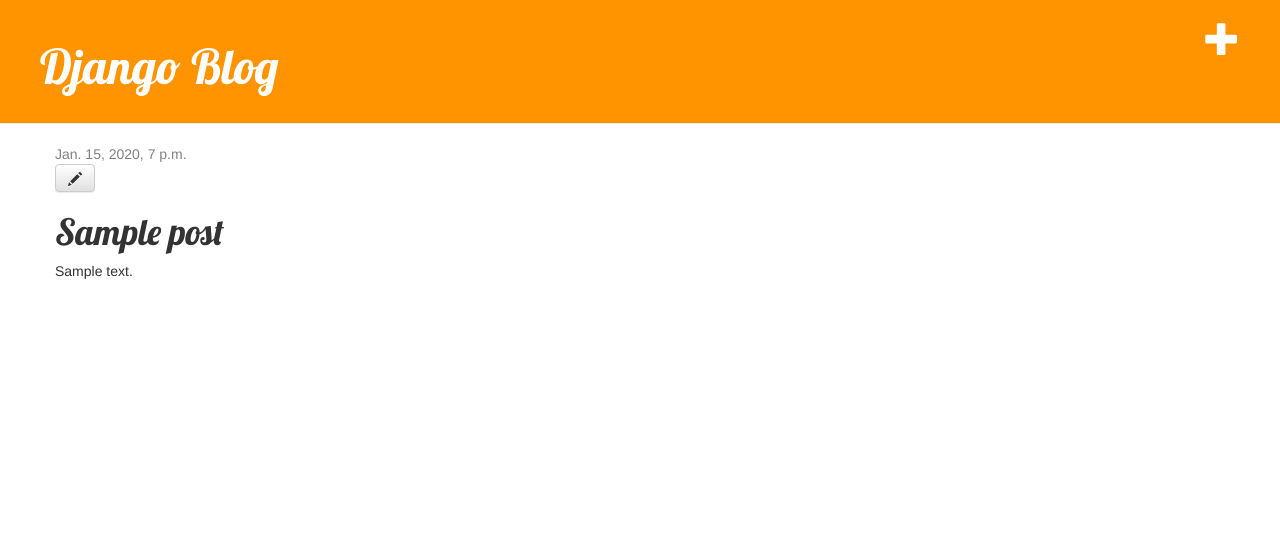
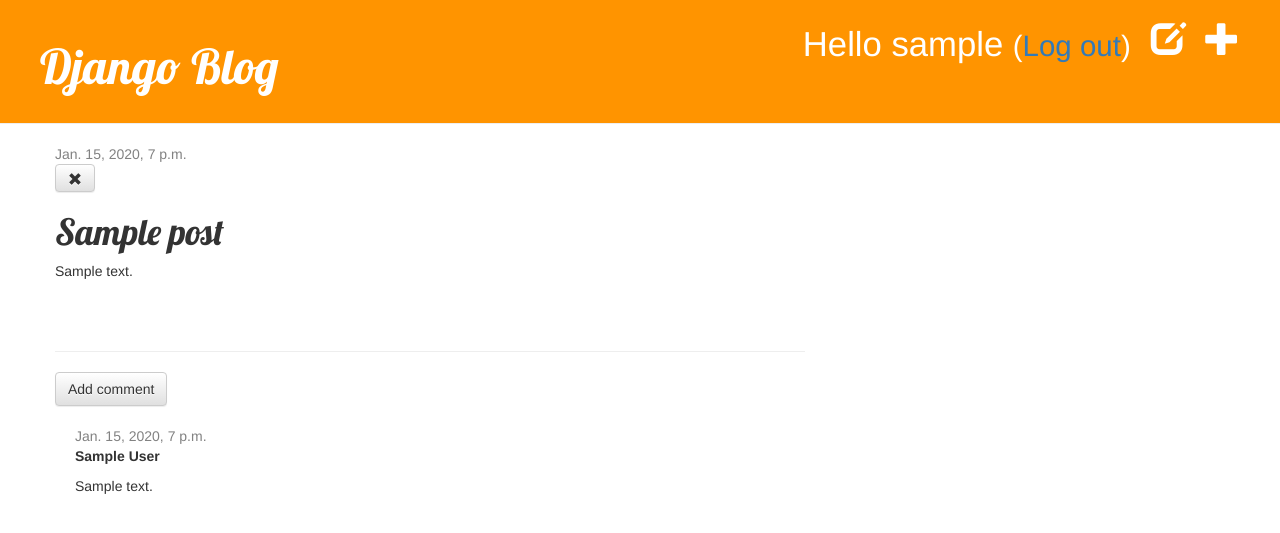
Before and after one commit to BokEumEom/my-first-home, a Django app: page /post/1/ in a window 1280 px wide. Shown: the top 533 px of the page. Run offline with Django 3.2, Linux system fonts and the light colour scheme; a user stored in the database is signed in; tables that the repository leaves empty hold one stand-in row (values such as "Sample post"); some libraries are stand-ins or nearby versions.

Commit message:
Added Authentication Login/Logout

```diff
--- a/home/admin.py
+++ b/home/admin.py
@@ -1,5 +1,6 @@
 from django.contrib import admin
-from .models import Post
+from .models import Post, Comment
 
 # Register your models here.
 admin.site.register(Post)
+admin.site.register(Comment)
--- a/home/models.py
+++ b/home/models.py
@@ -20,3 +20,21 @@ class Post(models.Model):
 
     def __str__(self):
         return self.title
+
+    def approved_comments(self):
+        return self.comments.filter(approved_comment=True)
+
+
+class Comment(models.Model):
+    post = models.ForeignKey('home.Post', related_name='comments', on_delete=models.CASCADE)
+    author = models.CharField(max_length=200)
+    text = models.TextField()
+    created_date = models.DateTimeField(default=timezone.now)
+    approved_comment = models.BooleanField(default=False)
+
+    def approve(self):
+        self.approved_comment = True
+        self.save()
+
+    def __str__(self):
+        return self.text
--- a/home/static/css/home.css
+++ b/home/static/css/home.css
@@ -44,3 +44,7 @@ h1, h2, h3, h4 {
 .post h1 a, .post h1 a:visited {
     color: #000000;
 }
+
+.comment {
+    margin: 20px 0px 20px 20px;
+}
--- a/home/templates/home/base.html
+++ b/home/templates/home/base.html
@@ -11,6 +11,10 @@
         <div class="page-header">
             {% if user.is_authenticated %}
             <a href="{% url 'post_new' %}" class="top-menu"><span class="glyphicon glyphicon-plus"></span></a>
+            <a href="{% url 'post_draft_list' %}" class="top-menu"><span class="glyphicon glyphicon-edit"></span></a>
+            <p class="top-menu">Hello {{ user.username }} <small>(<a href="{% url 'logout' %}">Log out</a>)</small></p>
+            {% else %}
+            <a href="{% url 'login' %}" class="top-menu"><span class="glyphicon glyphicon-lock"></span></a>
             {% endif %}
             <h1><a href="/">Django Blog</a></h1>
         </div>
--- a/home/templates/home/post_detail.html
+++ b/home/templates/home/post_detail.html
@@ -6,11 +6,31 @@
             <div class="date">
                 {{ post.published_date }}
             </div>
+        {% else %}
+             <a class="btn btn-default" href="{% url 'post_publish' pk=post.pk %}">Publish</a>
+             <a class="btn btn-default" href="{% url 'post_edit' pk=post.pk %}"><span class="glyphicon glyphicon-pencil"></span></a>
         {% endif %}
-        {% if user.is_authenticated %}
-            <a class="btn btn-default" href="{% url 'post_edit' pk=post.pk %}"><span class="glyphicon glyphicon-pencil"></span></a>
-        {% endif %}
+            <a class="btn btn-default" href="{% url 'post_remove' pk=post.pk %}"><span class="glyphicon glyphicon-remove"></span></a>
         <h1>{{ post.title }}</h1>
         <p>{{ post.text|linebreaksbr }}</p>
     </div>
+    <hr>
+    <a class="btn btn-default" href="{% url 'add_comment_to_post' pk=post.pk %}">Add comment</a>
+    {% for comment in post.comments.all %}
+        {% if user.is_authenticated or comment.approved_comment %}
+        <div class="comment">
+            <div class="date">
+                {{ comment.created_date }}
+                {% if not comment.approved_comment %}
+                    <a class="btn btn-default" href="{% url 'comment_remove' pk=comment.pk %}"><span class="glyphicon glyphicon-remove"></span></a>
+                    <a class="btn btn-default" href="{% url 'comment_approve' pk=comment.pk %}"><span class="glyphicon glyphicon-ok"></span></a>
+                {% endif %}
+            </div>
+            <strong>{{ comment.author }}</strong>
+            <p>{{ comment.text|linebreaks }}</p>
+        </div>
+                {% endif %}
+        {% empty %}
+        <p>No comments here yet :(</p>
+    {% endfor %}
 {% endblock %}
--- a/home/urls.py
+++ b/home/urls.py
@@ -6,4 +6,10 @@ urlpatterns = [
     url(r'^post/(?P<pk>\d+)/$', views.post_detail, name='post_detail'),
     url(r'^post/new/$', views.post_new, name='post_new'),
     url(r'^post/(?P<pk>\d+)/edit/$', views.post_edit, name='post_edit'),
+    url(r'^drafts/$', views.post_draft_list, name='post_draft_list'),
+    url(r'^post/(?P<pk>\d+)/publish/$', views.post_publish, name='post_publish'),
+    url(r'^post/(?P<pk>\d+)/remove/$', views.post_remove, name='post_remove'),
+    url(r'^post/(?P<pk>\d+)/comment/$', views.add_comment_to_post, name='add_comment_to_post'),
+    url(r'^comment/(?P<pk>\d+)/approve/$', views.comment_approve, name='comment_approve'),
+    url(r'^comment/(?P<pk>\d+)/remove/$', views.comment_remove, name='comment_remove'),
 ]
--- a/home/views.py
+++ b/home/views.py
@@ -1,8 +1,9 @@
 from django.shortcuts import render, get_object_or_404, redirect
 from django.http import HttpResponse
-from .models import Post
+from .models import Post, Comment
 from django.utils import timezone
-from .forms import PostForm
+from .forms import PostForm, CommentForm
+from django.contrib.auth.decorators import login_required
 
 # Create your views here
 def post_list(request):
@@ -13,19 +14,20 @@ def post_detail(request, pk):
     post = get_object_or_404(Post, pk=pk)
     return render(request, 'home/post_detail.html', {'post': post})
 
+@login_required()
 def post_new(request):
     if request.method == "POST":
         form = PostForm(request.POST)
         if form.is_valid():
             post = form.save(commit=False)
             post.author = request.user
-            post.published_date = timezone.now()
             post.save()
             return redirect('post_detail', pk=post.pk)
     else:
         form = PostForm()
     return render(request, 'home/post_edit.html', {'form': form})
 
+@login_required()
 def post_edit(request, pk):
     post = get_object_or_404(Post, pk=pk)
     if request.method == "POST":
@@ -33,9 +35,50 @@ def post_edit(request, pk):
         if form.is_valid():
             post = form.save(commit=False)
             post.author = request.user
-            post.published_date = timezone.now()
             post.save()
             return redirect('post_detail', pk=post.pk)
     else:
         form = PostForm(instance=post)
     return render(request, 'home/post_edit.html', {'form': form})
+
+@login_required()
+def post_draft_list(request):
+    posts = Post.objects.filter(published_date__isnull=True).order_by('created_date')
+    return render(request, 'home/post_draft_list.html', {'posts': posts})
+
+@login_required()
+def post_publish(request, pk):
+    post = get_object_or_404(Post, pk=pk)
+    post.publish()
+    return redirect('post_detail', pk=pk)
+
+@login_required()
+def post_remove(request, pk):
+    post = get_object_or_404(Post, pk=pk)
+    post.delete()
+    return redirect('post_list')
+
+def add_comment_to_post(request, pk):
+    post = get_object_or_404(Post, pk=pk)
+    if request.method == "POST":
+        form = CommentForm(request.POST)
+        if form.is_valid():
+            comment = form.save(commit=False)
+            comment.post = post
+            comment.save()
+            return redirect('post_detail', pk=post.pk)
+    else:
+        form = CommentForm()
+    return render(request, 'home/add_comment_to_post.html', {'form': form})
+
+@login_required
+def comment_approve(request, pk):
+    comment = get_object_or_404(Comment, pk=pk)
+    comment.approve()
+    return redirect('post_detail', pk=comment.post.pk)
+
+@login_required
+def comment_remove(request, pk):
+    comment = get_object_or_404(Comment, pk=pk)
+    comment.delete()
+    return redirect('post_detail', pk=comment.post.pk)
--- a/myproject/settings.py
+++ b/myproject/settings.py
@@ -120,3 +120,6 @@ USE_TZ = True
 
 STATIC_URL = '/static/'
 STATIC_ROOT = os.path.join(BASE_DIR, 'static')
+
+
+LOGIN_REDIRECT_URL = '/'
--- a/myproject/urls.py
+++ b/myproject/urls.py
@@ -17,7 +17,12 @@ Including another URLconf
 from django.conf.urls import include, url
 from django.contrib import admin
 
+from django.contrib.auth import views as auth_views
+
 urlpatterns = [
     url(r'^admin/', admin.site.urls),
+    url('accounts/', include('django.contrib.auth.urls')),
+    url(r'^accounts/login/$', auth_views.LoginView.as_view(template_name='registration/login.html')),
+    url(r'^accounts/logout/$', auth_views.LogoutView.as_view, kwargs={'next_page': '/'}),
     url(r'', include('home.urls')),
 ]
```
Also changed, not shown: home/forms.py (+7 -1 lines), home/templates/home/add_comment_to_post.html (added, +9 -0 lines), home/templates/home/post_draft_list.html (added, +11 -0 lines), home/templates/home/post_list.html (+4 -3 lines), home/templates/registration/login.html (added, +38 -0 lines), home/migrations/0002_comment.py (added). Lines whose indentation alone changed are shown as unchanged.
